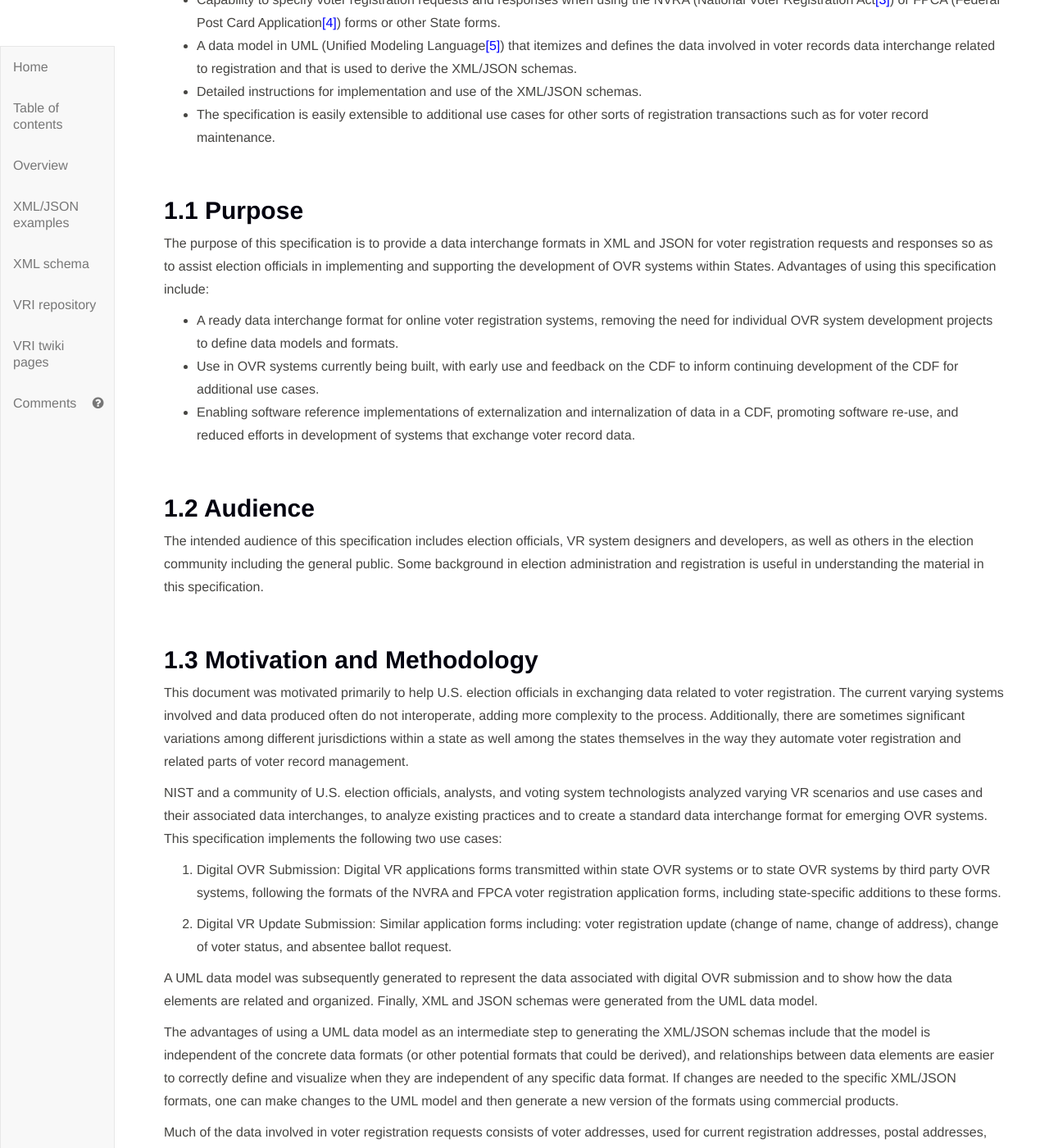
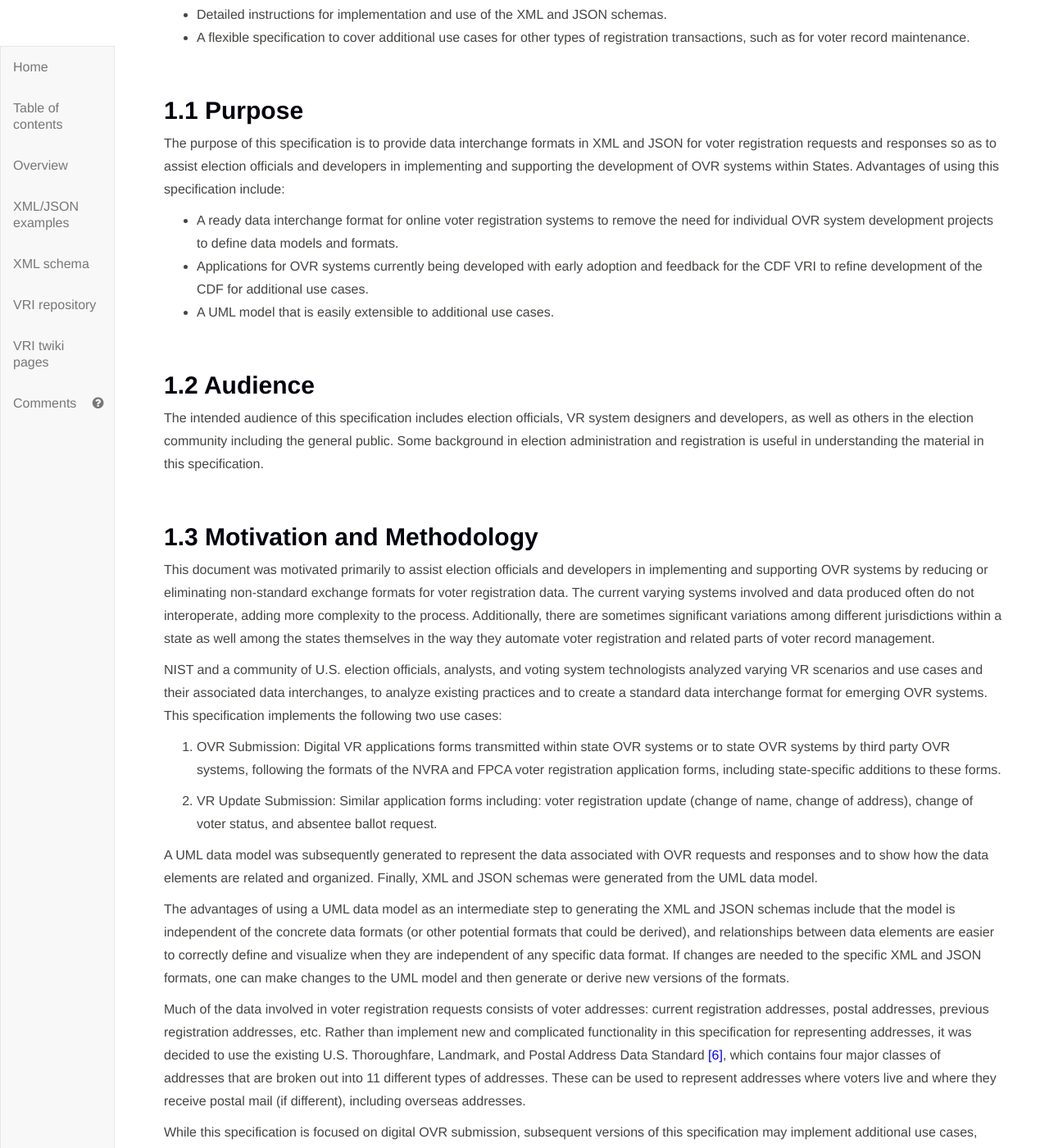
Before and after one commit to usnistgov/VoterRecordsInterchange, a Jekyll site: the page built from index.md, in a window 1280 px wide and 1400 px high, scrolled down 4394 px. Shown: the whole window at 82% size. Built offline with Jekyll 4.4.1, drawn with Linux system fonts in a browser that asks for light colours; our own code applies the rules of GitHub Pages for plain Markdown files; some of the changed text lies outside the part shown.

Commit message:
new text

```diff
--- a/index.md
+++ b/index.md
@@ -135,46 +135,42 @@ In addition to the above acknowledgments, the editor also gratefully acknowledge
 
 # Executive Summary
 
-This is a draft specification of a common data format (CDF) for voter registration record interchanges/transactions, abbreviated as VRI - Voter Records Interchange.  It has been developed by NIST and members of the Voting Interoperability Public Working Group to assist state election offices and vendors in supporting online voter registration (OVR) transactions with voter registration (VR) authorities.  The specification contains an overview of the supported use cases as well as a documentation and usage of XML (eXtensible Markup Language[\[1\]](#references)) and JSON (JavaScript Object Notation[\[2\]](#references)) schemas.
-
-The VRI specification is transaction oriented, supporting digital voter registration (VR) application requests transmitted to VR systems from OVR sources including:
-
-- From State OVR systems to VR authorities.
-- From State OVR systems by third party OVR systems.
-- By Motor Vehicle or other voter registration-related agencies.
-
-The registration forms supported include digital versions of:
-
-- The NVRA (National Voter Registration Act[\[3\]](#references)) form.
-- The FPCA (Federal Post Card Application[\[4\]](#references)) form.
-- State specific forms.
-
-Future versions of this specification may contain support for additional use cases for other types of transactions such as for voter record maintenance.
-
-The XML/JSON schemas associated with this specification are generated from a UML (Unified Modeling Language[\[5\]](#references)) model that defines the types, structure, and interrelationships of the data used in voter registration transactions. The advantages to using a UML model include that the model can be more easily understood and subsequently modified, if required, and that formats such as XML and JSON can be generated or derived from the UML model.
+This is a draft specification of a Common Data Format (CDF) for Voter Record Interchanges (VRI).  It has been developed by NIST and members of the Voting Interoperability Public Working Group to assist election officials and developers in supporting online voter registration (OVR) transactions with voter registration (VR) authorities.  The specification contains an overview of the supported use cases, which define interactions between roles and systems such as between voter registration records and online voter registration systems (OVR).  The CDF VRI specification also documents the use of XML (eXtensible Markup Language[\[1\]](#references)) and JSON (JavaScript Object Notation[\[2\]](#references)) schemas.
+
+The VRI specification is transaction oriented, supporting digital VR application requests transmitted to VR systems from OVR sources including:
+
+- State OVR systems to VR authorities.
+- Third-party jurisdiction-independent OVR systems.
+- State motor vehicle departments or other voter registration-related agencies.
+
+It supports responses transmitted from VR authorities to these OVR systems and state agencies. The registration forms supported include digital versions of the NVRA (National Voter Registration Act[\[3\]](#references)) form, the FPCA (Federal Post Card Application[\[4\]](#references)) form, or state specific forms. XML and JSON are used as data formats.
+
+Future versions of this specification may contain support for additional use cases for other types of transactions, such as for voter record maintenance.
+
+The XML/JSON schemas associated with this specification are generated from a UML (Unified Modeling Language[\[5\]](#references)) model that defines the types, structure, and interrelationships of the data used in voter registration transactions. The advantages to using a UML model include that data formats such as XML and JSON can be generated or derived from the UML model.
 
 <br>
 
 # 1. Introduction
 
-This document is a specification for a common data format (CDF) for voter records data interchange related to voter registration, i.e., registration requests from online voter registration (OVR) or similar portals made to voter registration (VR) systems, and responses to the requests returning from the VR system. The specification includes XML (eXtensible Markup Language[\[1\]](#references)) and JSON (JavaScript Object Notation[\[2\]](#references)) schemas.
-
-The primary features of this specification include:
-
-* Capability to specify voter registration requests and responses when using the NVRA (National Voter Registration Act[\[3\]](#references)) or FPCA (Federal Post Card Application[\[4\]](#references)) forms or other State forms.
-* A data model in UML (Unified Modeling Language[\[5\]](#references)) that itemizes and defines the data involved in voter records data interchange related to registration and that is used to derive the XML/JSON schemas.
-* Detailed instructions for implementation and use of the XML/JSON schemas.
-* The specification is easily extensible to additional use cases for other sorts of registration transactions such as for voter record maintenance.
+This document is a specification for a common data format (CDF) for voter records data interchange related to voter registration, i.e., registration requests from online voter registration (OVR) made to voter registration (VR) systems, and responses to the requests returning from the VR system. The specification includes XML (eXtensible Markup Language[\[1\]](#references)) and JSON (JavaScript Object Notation[\[2\]](#references)) schemas.
+
+Primary features of this specification include:
+
+* Capability to specify voter registration requests and responses when using the NVRA (National Voter Registration Act[\[3\]](#references)) or FPCA (Federal Post Card Application[\[4\]](#references)) forms or other U.S. state-specific forms.
+* A data model in UML (Unified Modeling Language[\[5\]](#references)) that itemizes and defines the data involved in voter records data interchange related to registration and that is used to derive the XML and JSON schemas.
+* Detailed instructions for implementation and use of the XML and JSON schemas.
+*	A flexible specification to cover additional use cases for other types of registration transactions, such as for voter record maintenance.
 
 <br>
 
 ## 1.1 Purpose
 
-The purpose of this specification is to provide a data interchange formats in XML and JSON for voter registration requests and responses so as to assist election officials in implementing and supporting the development of OVR systems within States. Advantages of using this specification include:
-
-* A ready data interchange format for online voter registration systems, removing the need for individual OVR system development projects to define data models and formats.
-* Use in OVR systems currently being built, with early use and feedback on the CDF to inform continuing development of the CDF for additional use cases.
-* Enabling software reference implementations of externalization and internalization of data in a CDF, promoting software re-use, and reduced efforts in development of systems that exchange voter record data.
+The purpose of this specification is to provide data interchange formats in XML and JSON for voter registration requests and responses so as to assist election officials and developers in implementing and supporting the development of OVR systems within States. Advantages of using this specification include:
+
+* A ready data interchange format for online voter registration systems to remove the need for individual OVR system development projects to define data models and formats.
+* Applications for OVR systems currently being developed with early adoption and feedback for the CDF VRI to refine development of the CDF for additional use cases.
+* A UML model that is easily extensible to additional use cases.
 
 <br>
 
@@ -184,30 +180,29 @@ The intended audience of this specification includes election officials, VR syst
 <br>
 
 ## 1.3 Motivation and Methodology
-This document was motivated primarily to help U.S. election officials in exchanging data related to voter registration. The current varying systems involved and data produced often do not interoperate, adding more complexity to the process. Additionally, there are sometimes significant variations among different jurisdictions within a state as well among the states themselves in the way they automate voter registration and related parts of voter record management.
-
+This document was motivated primarily to assist election officials and developers in implementing and supporting OVR systems by reducing or eliminating non-standard exchange formats for voter registration data. The current varying systems involved and data produced often do not interoperate, adding more complexity to the process. Additionally, there are sometimes significant variations among different jurisdictions within a state as well among the states themselves in the way they automate voter registration and related parts of voter record management.
 
 NIST and a community of U.S. election officials, analysts, and voting system technologists analyzed varying VR scenarios and use cases and their associated data interchanges, to analyze existing practices and to create a standard data interchange format for emerging OVR systems. This specification implements the following two use cases:
 
-1.	Digital OVR Submission: Digital VR applications forms transmitted within state OVR systems or to state OVR systems by third party OVR systems, following the formats of the NVRA and FPCA voter registration application forms, including state-specific additions to these forms.
-
-2.	Digital VR Update Submission: Similar application forms including: voter registration update (change of name, change of address), change of voter status, and absentee ballot request.
-
-A UML data model was subsequently generated to represent the data associated with digital OVR submission and to show how the data elements are related and organized. Finally, XML and JSON schemas were generated from the UML data model.
-
-The advantages of using a UML data model as an intermediate step to generating the XML/JSON schemas include that the model is independent of the concrete data formats (or other potential formats that could be derived), and relationships between data elements are easier to correctly define and visualize when they are independent of any specific data format. If changes are needed to the specific XML/JSON formats, one can make changes to the UML model and then generate a new version of the formats using commercial products.
-
-Much of the data involved in voter registration requests consists of voter addresses, used for current registration addresses, postal addresses, previous registration addresses, etc.  Rather than implement new and complicated functionality in this specification for representing addresses, it was decided to use the existing U.S. Thoroughfare, Landmark, and Postal Address Data Standard [\[6\]](#references), which contains four major classes of addresses that are broken out into 11 different types of addresses.  These can be used to represent addresses where voters live and where they receive postal mail (if different), including  overseas addresses.
+1.	OVR Submission: Digital VR applications forms transmitted within state OVR systems or to state OVR systems by third party OVR systems, following the formats of the NVRA and FPCA voter registration application forms, including state-specific additions to these forms.
+
+2.	VR Update Submission: Similar application forms including: voter registration update (change of name, change of address), change of voter status, and absentee ballot request.
+
+A UML data model was subsequently generated to represent the data associated with OVR requests and responses and to show how the data elements are related and organized. Finally, XML and JSON schemas were generated from the UML data model.
+
+The advantages of using a UML data model as an intermediate step to generating the XML and JSON schemas include that the model is independent of the concrete data formats (or other potential formats that could be derived), and relationships between data elements are easier to correctly define and visualize when they are independent of any specific data format. If changes are needed to the specific XML and JSON formats, one can make changes to the UML model and then generate or derive new versions of the formats.
+
+Much of the data involved in voter registration requests consists of voter addresses: current registration addresses, postal addresses, previous registration addresses, etc.  Rather than implement new and complicated functionality in this specification for representing addresses, it was decided to use the existing U.S. Thoroughfare, Landmark, and Postal Address Data Standard [\[6\]](#references), which contains four major classes of addresses that are broken out into 11 different types of addresses.  These can be used to represent addresses where voters live and where they receive postal mail (if different), including overseas addresses.
 
 While this specification is focused on digital OVR submission, subsequent versions of this specification may implement additional use cases, including:
 
--	OVR Transfer: Subsets of such digital applications used for 3rd-party OVR registrars to transfer users and user data to state OVR systems.
-
--	DMV Match: Subsets of such digital applications exchanged between state VR systems and DMV or similar systems, to perform driver's license data matching as part of OVR processing.
+-	OVR Transfer: Subsets of such applications used for 3rd-party OVR registrars to transfer users and user data to state OVR systems.
+
+-	DMV Match: Subsets of such digital applications exchanged between state VR systems and DMV or similar systems, to perform driver's license data matching (if required) as part of OVR processing.
 
 -	DMV Notification: Data exchanged by DMV (Department of Motor Vehicles) or similar systems and VR systems, as part of NVRA compliance to digitally notify VR systems of DMV records of DMV customers that requested voter registration. May also include: similar data push from DMV of existing DMV records recently updated with change-of-address, as part of semi-automated steps toward permanent voter registration, or other forms of data exchange to VR systems that might facilitate elements of automatic and/or permanent voter registration.
 
--	Cross-State Records Match: Data interchange between state VR systems for and systems for records matching, e.g. the ERIC (Electronic Registration Information Center[\[7\]](#references)) system, or as part of inter-state cross-check activities.
+-	Cross-State Records Match: Data interchange between state VR systems for and systems for records matching, e.g., the ERIC (Electronic Registration Information Center[\[7\]](#references)) system, or as part of inter-state cross-check activities.
 
 -	EAVS Submission: Subsets of voter records externalized from voter records systems for purposes of data aggregation and reporting, including but not limited to EAVS (Election Administration Voting Survey[\[8\]](#references))reporting.
 
@@ -249,11 +244,12 @@ The submission of a digital registration form to a VR authority represents a vot
 
 Currently, VR authorities are typically the back-end components of actual state OVR systems, while submitters include clients of state OVR systems such as the DMV/MVA or other clients that are operated by 3rd party VR organizations and that integrate with OVR systems by sending all or part of an NVRA/FPCA dataset collected by the client from a human registrant.
 
-The UML model shows 3 types of transaction requests that would be sent from an OVR submitter to a VR system:
+The UML model shows 4 types of transaction requests that would be sent from an OVR submitter to a VR system:
 
 - Request a registration for a voter using the digital NVRA form.
 - Request a registration for a voter using the digital FPCA form.
 - Request a registration for a voter using the digital FPCA form and also request a ballot.
+- Request a state-specific action for a voter using possibly a state-specific digital form (covered in Section 2.3).
 
 <div class="text-center" markdown="1">
 <img src="Figures/VoterRegistrationRequest-V24.png" height="600"/>
@@ -337,7 +333,7 @@ The VoterRegistration class in the UML model has four distinct addresses: Regist
 **Figure 5 - multiple FGDC address types mapped to a single Address type**
 </div>
 
-Accordingly, the VRI XML/JSON schemas generated from the UML model include the FGDC XML schema and map the use of the `<Address>` type to one of the 11 different address types in the FGDC schema, as shown below using XML:
+Accordingly, the XML and JSON schemas generated from the UML model include the FGDC XML schema and map the use of the `<Address>` type to one of the 11 different address types in the FGDC schema, as shown below using XML:
 
     <!-- === Interface Address === -->
     <xsd:group name="Address">
```
Also changed, not shown: other parts of index.md (+2 -2 lines).
